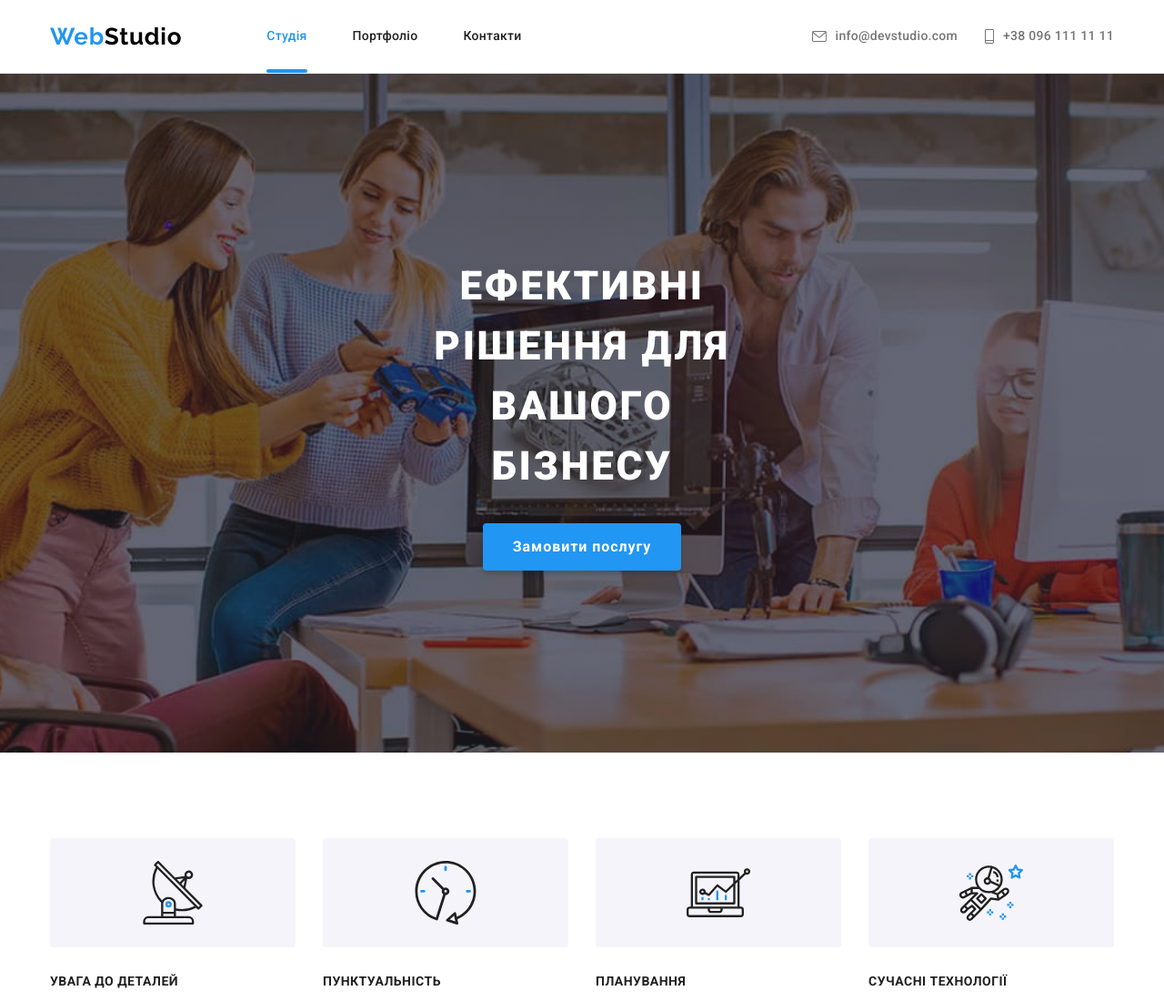
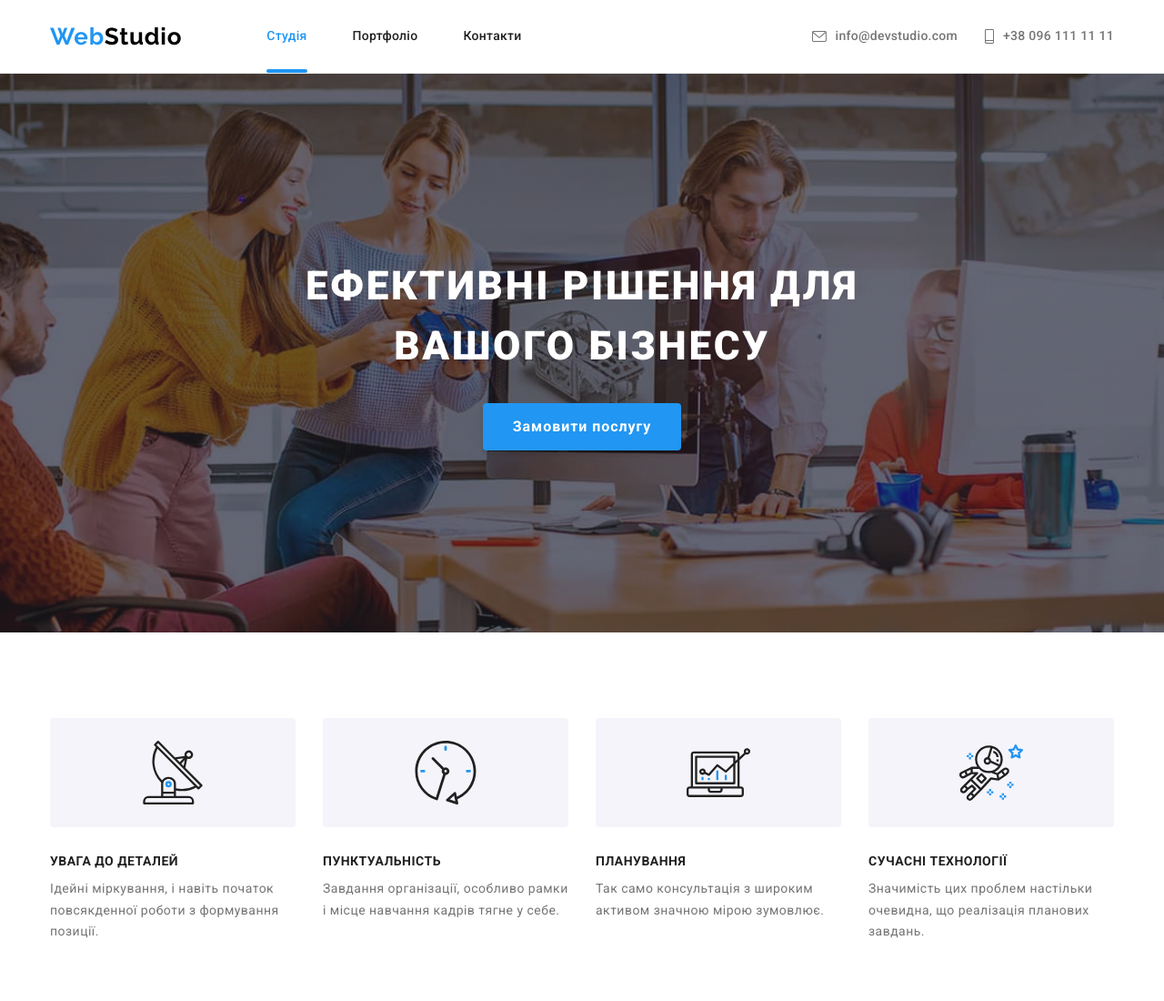
Before and after one commit to W-Novytskyi/goit-markup-hw-08, a plain HTML site: page index.html in a window 1280 px wide. Shown: the top 1100 px of the page at 91% size. Drawn offline with nearby package versions, Linux system fonts and the light colour scheme.

Commit message:
виправлена помилка в хіроу

```diff
--- a/scss/components/_hero.scss
+++ b/scss/components/_hero.scss
@@ -54,7 +54,6 @@
 }
 
 .hero__title {
-    max-width: 360px;
     margin: 0 auto;
     margin-bottom: 30px;
     color: var(--primary-white-color);
@@ -63,6 +62,10 @@
     line-height: 1.6;
     letter-spacing: 0.06em;
     text-transform: uppercase;
+
+    @media (min-width: 360px) {
+            width: 360px;
+        }
 
     @media (min-width: $desktop) {
             width: 696px;
```
Also changed, not shown: css/main.css, css/main.min.css, 2 other files.
